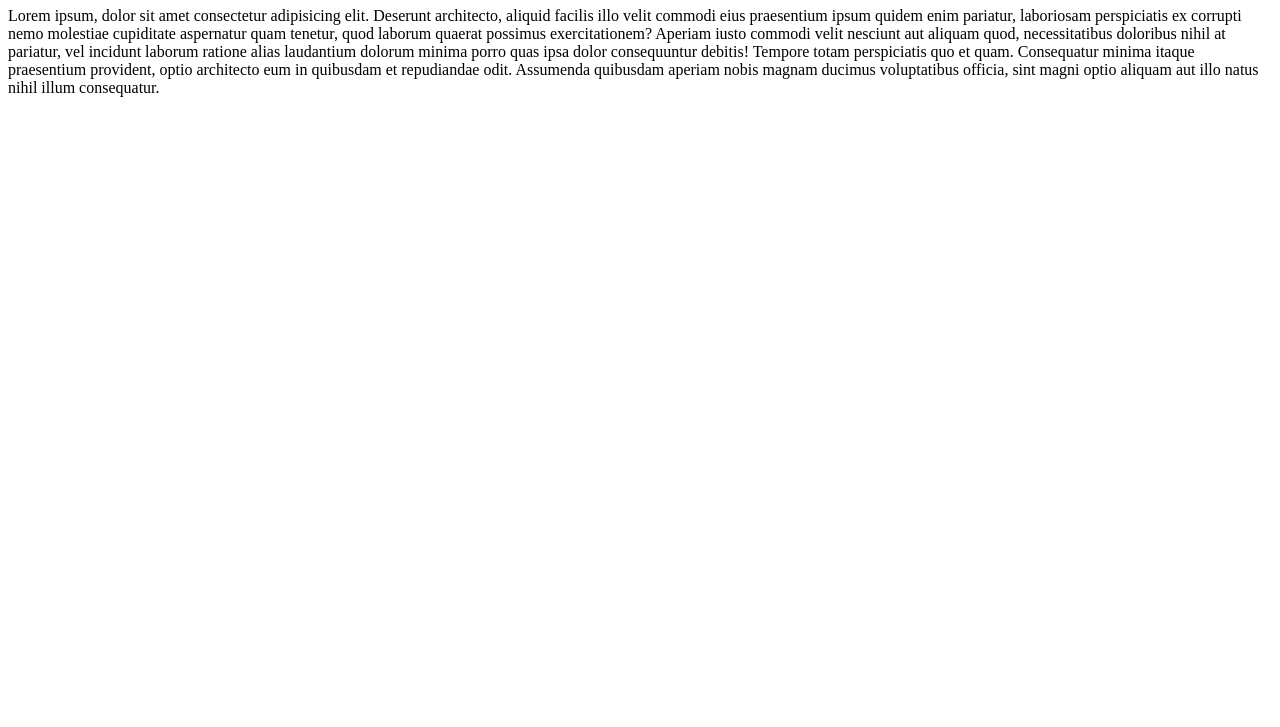
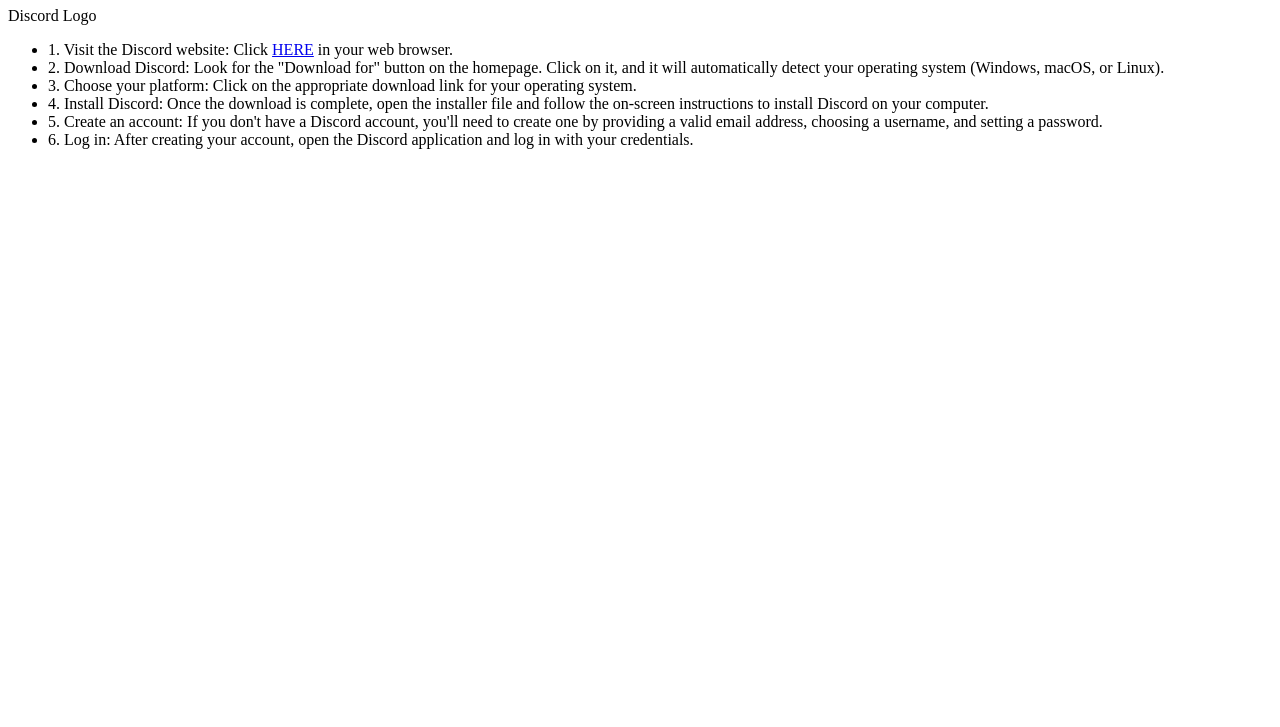
Before and after one commit to hbuhrer/cpnt201-a2, a plain HTML site: page index.html in a window 1280 px wide. Shown: the part 73-800 px from the top of the page. Drawn offline with Linux system fonts and the light colour scheme.

Commit message:
Added list with information about how to install discord

```diff
--- a/index.html
+++ b/index.html
@@ -7,6 +7,15 @@
 </head>
 <body>
     <h1>How To Download Discord</h1>
-    <p>Lorem ipsum, dolor sit amet consectetur adipisicing elit. Deserunt architecto, aliquid facilis illo velit commodi eius praesentium ipsum quidem enim pariatur, laboriosam perspiciatis ex corrupti nemo molestiae cupiditate aspernatur quam tenetur, quod laborum quaerat possimus exercitationem? Aperiam iusto commodi velit nesciunt aut aliquam quod, necessitatibus doloribus nihil at pariatur, vel incidunt laborum ratione alias laudantium dolorum minima porro quas ipsa dolor consequuntur debitis! Tempore totam perspiciatis quo et quam. Consequatur minima itaque praesentium provident, optio architecto eum in quibusdam et repudiandae odit. Assumenda quibusdam aperiam nobis magnam ducimus voluptatibus officia, sint magni optio aliquam aut illo natus nihil illum consequatur.</p>
+    <figure></figure>
+    <figcaption>Discord Logo</figcaption>
+    <ul>
+        <li>1. Visit the Discord website: Click <a href="https://discord.com/">HERE</a> in your web browser.</li>
+        <li>2. Download Discord: Look for the "Download for" button on the homepage. Click on it, and it will automatically detect your operating system (Windows, macOS, or Linux).</li>
+        <li>3. Choose your platform: Click on the appropriate download link for your operating system.</li>
+        <li>4. Install Discord: Once the download is complete, open the installer file and follow the on-screen instructions to install Discord on your computer.</li>
+        <li>5. Create an account: If you don't have a Discord account, you'll need to create one by providing a valid email address, choosing a username, and setting a password.</li>
+        <li>6. Log in: After creating your account, open the Discord application and log in with your credentials.</li>
+    </ul>
 </body>
 </html>
```
